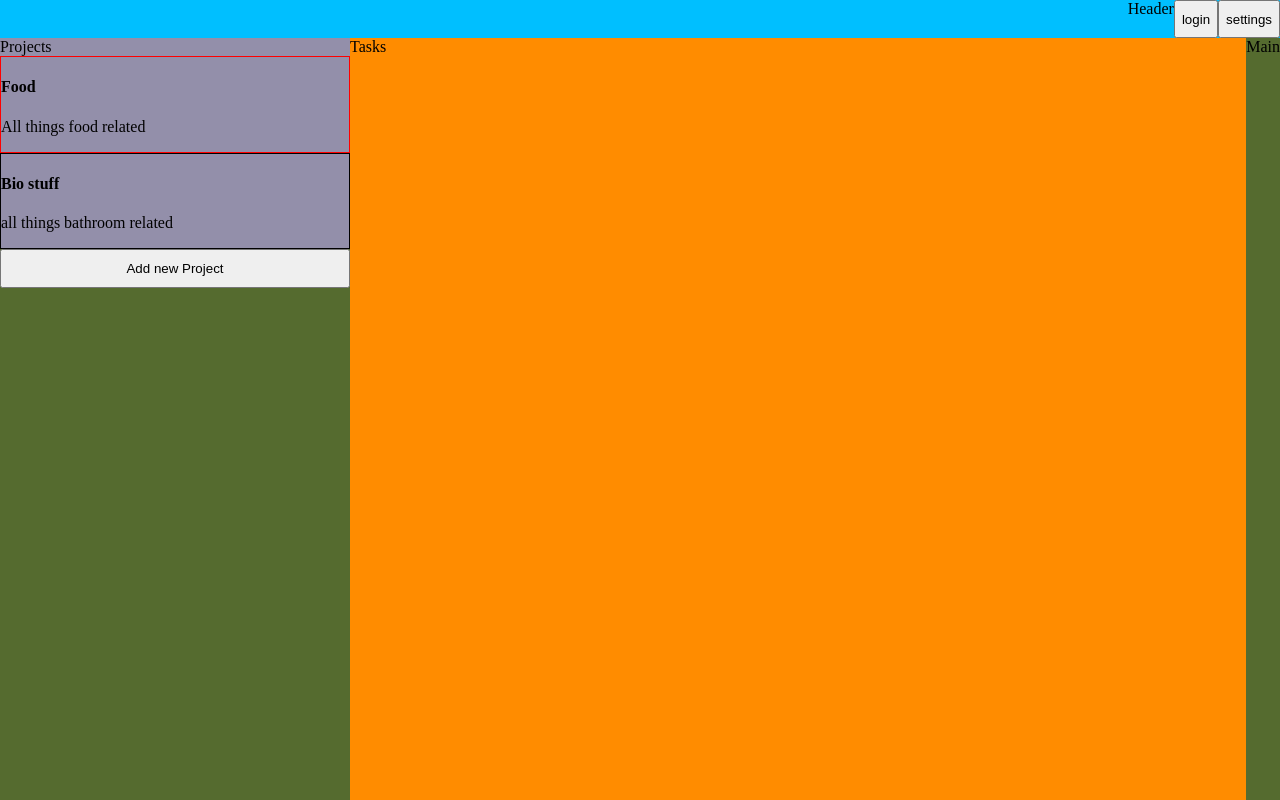
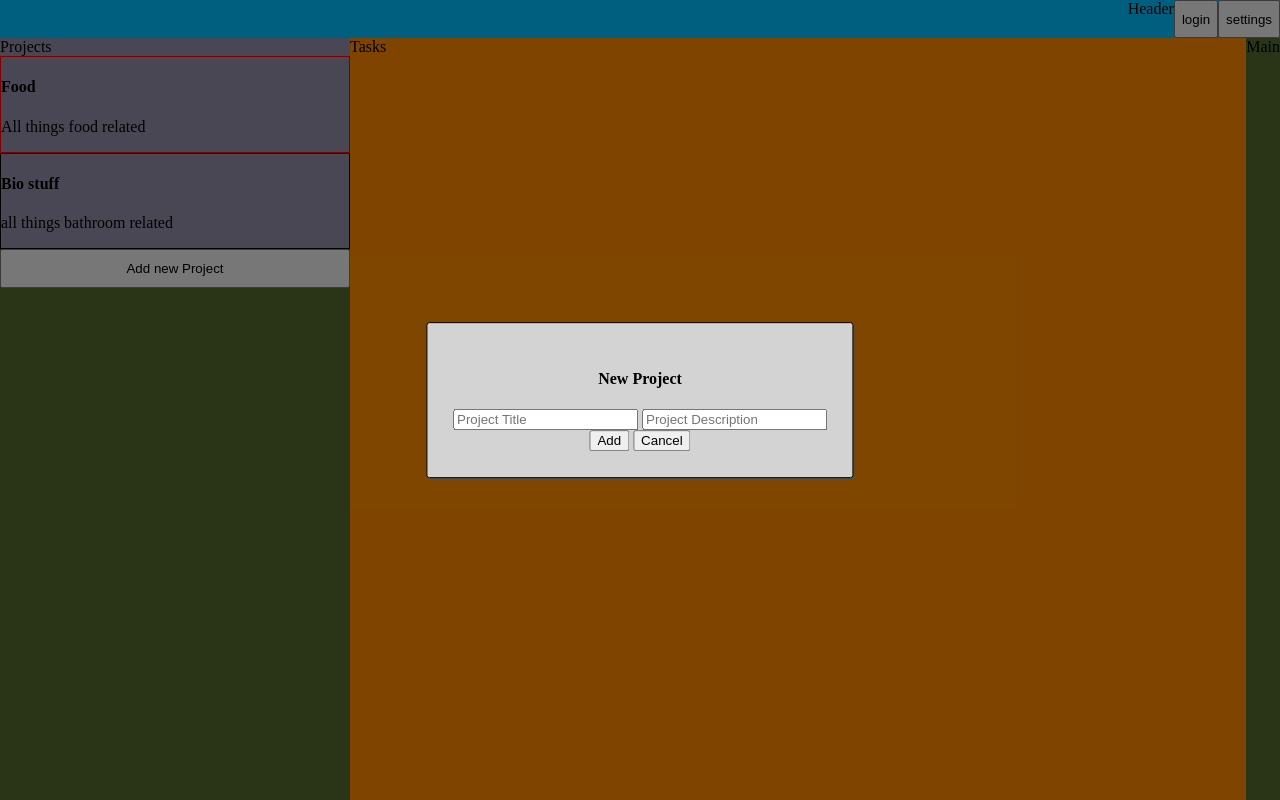
Before and after one commit to fiireball/To-Do, a plain HTML site: page index.html in a window 1280 px wide. Both pictures are taken after a click on the button "Add new Project". Drawn offline with Linux system fonts and the light colour scheme.

Commit message:
added new project pop-up

```diff
--- a/index.html
+++ b/index.html
@@ -27,6 +27,18 @@
             </div>
             Main
         </div>
+        <div class="new-project-window">
+            <h4>New Project</h4>
+            <div class="inputs-container">
+                <input type="text" id="new-project-title" placeholder="Project Title">
+                <input type="text" id="new-project-description" placeholder="Project Description">
+            </div>
+            <div class="new-project-buttons">
+                <button>Add</button>
+                <button>Cancel</button>
+            </div>
+        </div>
+        <div class="overlay"></div>
     </div>
     <script src="main.js"></script>
 </body>
--- a/style.css
+++ b/style.css
@@ -52,6 +52,42 @@ body{
     padding: 10px 0;
 }
 
+.new-project-window{
+    position: fixed;
+    top: 50%;
+    left: 50%;
+    transform: translate(-50%, -50%) scale(0);
+    background-color: lightgray;
+    transition: 200ms ease-in-out;
+    text-align: center;
+    border: 1px solid black;
+    border-radius: 3px;
+    box-shadow: rgb(82, 82, 82) 1px 1px;
+    padding: 2vw;
+    z-index: 10;
+}
+
+.new-project-window.active{
+    transform: translate(-50%, -50%) scale(1);
+}
+
+.overlay {
+    transition: 200ms ease-in-out;
+    position: fixed;
+    opacity: 0;
+    top: 0;
+    left: 0;
+    right: 0;
+    bottom: 0;
+    background-color: rgba(0, 0, 0, 0.5);
+    pointer-events: none;
+}
+
+.overlay.active {
+    opacity: 1;
+    pointer-events: all;
+}
+
 .task-card{
     border: 1px solid black;
 }
```
Also changed, not shown: main.js.
